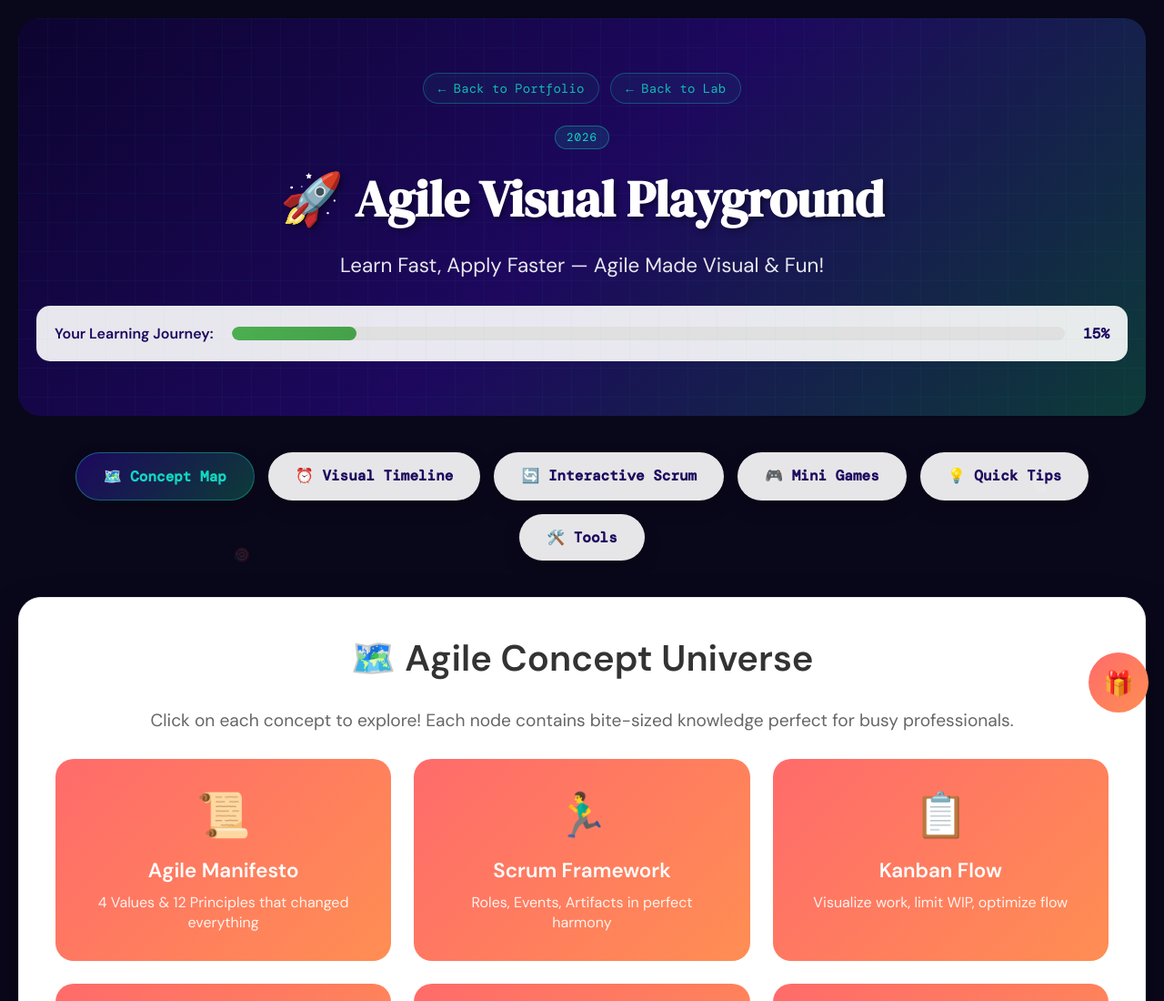
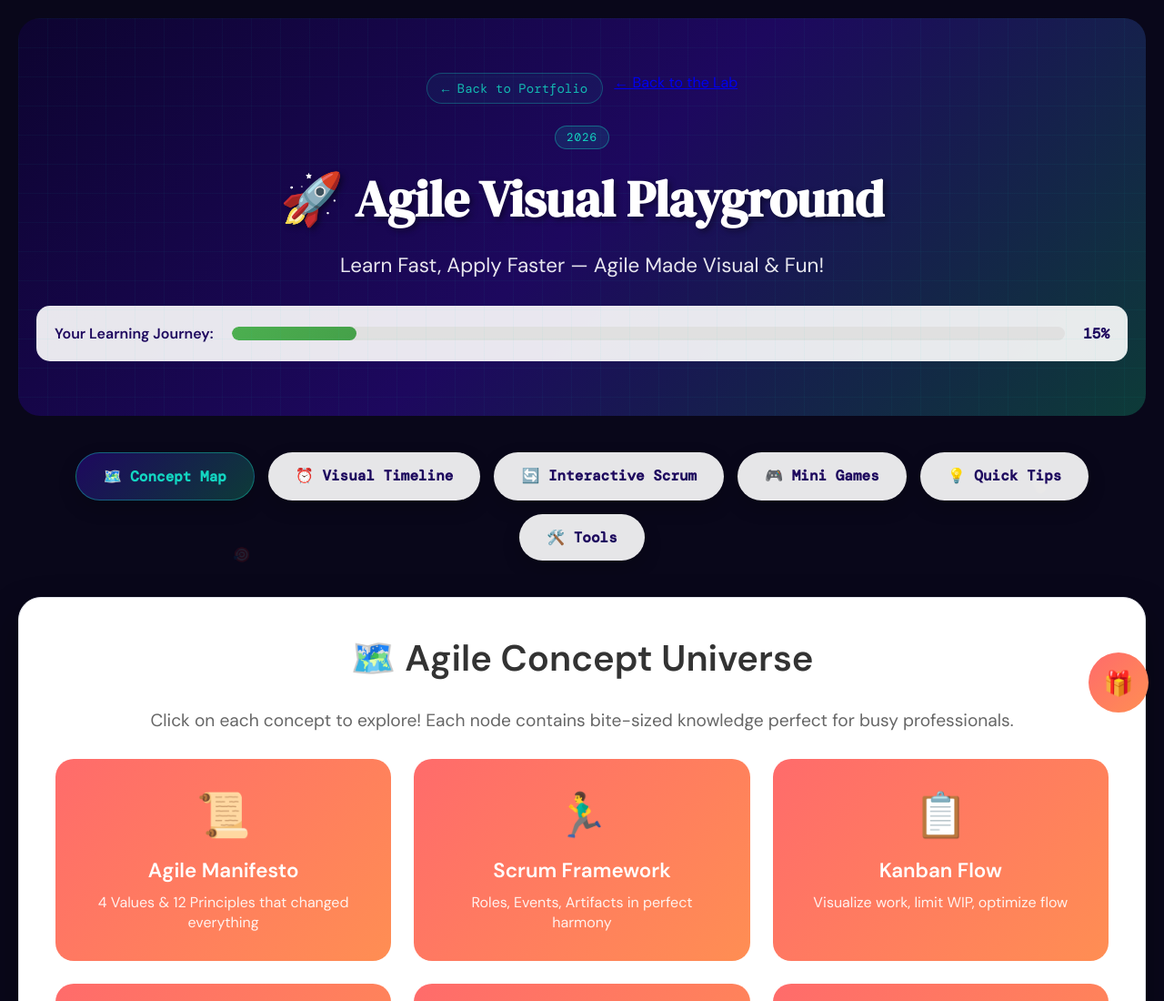
Before and after one commit to ValescaBravo/agile-pm-lab, a plain HTML site: page index.html in a window 1280 px wide. Shown: the top 1100 px of the page at 91% size. Drawn offline with nearby package versions, Linux system fonts and the light colour scheme; a web font is replaced by a local one.

Commit message:
Update lab link in hero section of index.html

```diff
--- a/index.html
+++ b/index.html
@@ -697,7 +697,7 @@
         <div class="hero">
             <div class="hero-nav-links">
                 <a href="https://valescabravo.github.io/" class="hero-nav-link">← Back to Portfolio</a>
-                <a href="https://valescabravo.github.io/lab/" class="hero-nav-link">← Back to Lab</a>
+                <a href="https://valescabravo.github.io/valescabravo-lab/" class="back-link">← Back to the Lab</a>
             </div>
             <div class="badge-2026">2026</div>
             <h1>🚀 Agile Visual Playground</h1>
```
